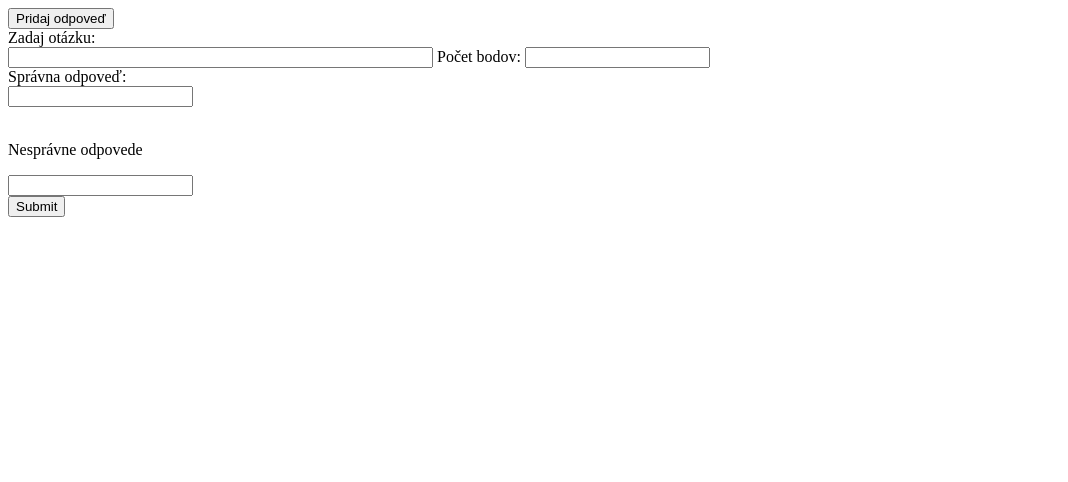
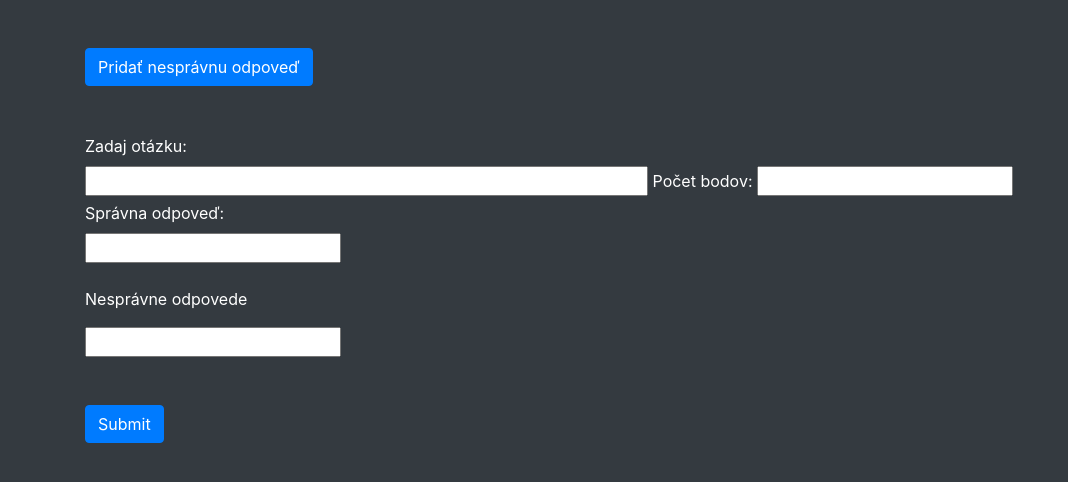
Before and after one commit to MiroKopecky/WEBTECH2skuska, a PHP site: page /teacher/create_q_select.php in a window 1280 px wide. Shown: the top 482 px of the page, without its empty margins (0-1068 px from the left). Run offline with PHP 8.4, Linux system fonts and the light colour scheme; the visitor is signed in with stand-in values (Sample User, id 1).

Commit message:
Pridanie stylu

```diff
--- a/src/teacher/create_q_select.php
+++ b/src/teacher/create_q_select.php
@@ -51,10 +51,11 @@ if (isset($_POST['question'])) {
 <html>
 <head>
     <script src="https://ajax.googleapis.com/ajax/libs/jquery/3.3.1/jquery.min.js"></script>
+    <link rel="stylesheet" href="https://cdn.jsdelivr.net/npm/bootstrap@4.6.0/dist/css/bootstrap.min.css" integrity="sha384-B0vP5xmATw1+K9KRQjQERJvTumQW0nPEzvF6L/Z6nronJ3oUOFUFpCjEUQouq2+l" crossorigin="anonymous">
 </head>
-<body>
-<button class="btn add-answer">Pridaj odpoveď</button>
-<form action="<?php $_SERVER['PHP_SELF'] ?>" method="post">
+<body class="container bg-dark text-white pt-5">
+<button class="btn btn-primary mb-5 add-answer">Pridať nesprávnu odpoveď</button>
+<form class="form" action="<?php $_SERVER['PHP_SELF'] ?>" method="post">
     <label for="question">Zadaj otázku: </label><br>
     <input type="text" size="50" name="question" id="question" required>
     <label for="points">Počet bodov: </label>
@@ -70,7 +71,7 @@ if (isset($_POST['question'])) {
             <input type="text" name="answer[]" required/>
         </div>
     </div>
-    <input type="submit" id="submit" value="Submit" />
+    <input class="btn btn-primary mt-5" type="submit" id="submit" value="Submit" />
 </form>
 
 <script type="text/javascript">
@@ -86,7 +87,7 @@ if (isset($_POST['question'])) {
                 $('.answers').append(`
                     <div>
                       <input type="text" name="answer[]" required/>
-                      <a href="#" class="remove-answer">Odstráň odpoveď</a>
+                      <a href="#" class="remove-answer text-danger">Odstráň odpoveď</a>
                     </div>
                 `);
             }
```
